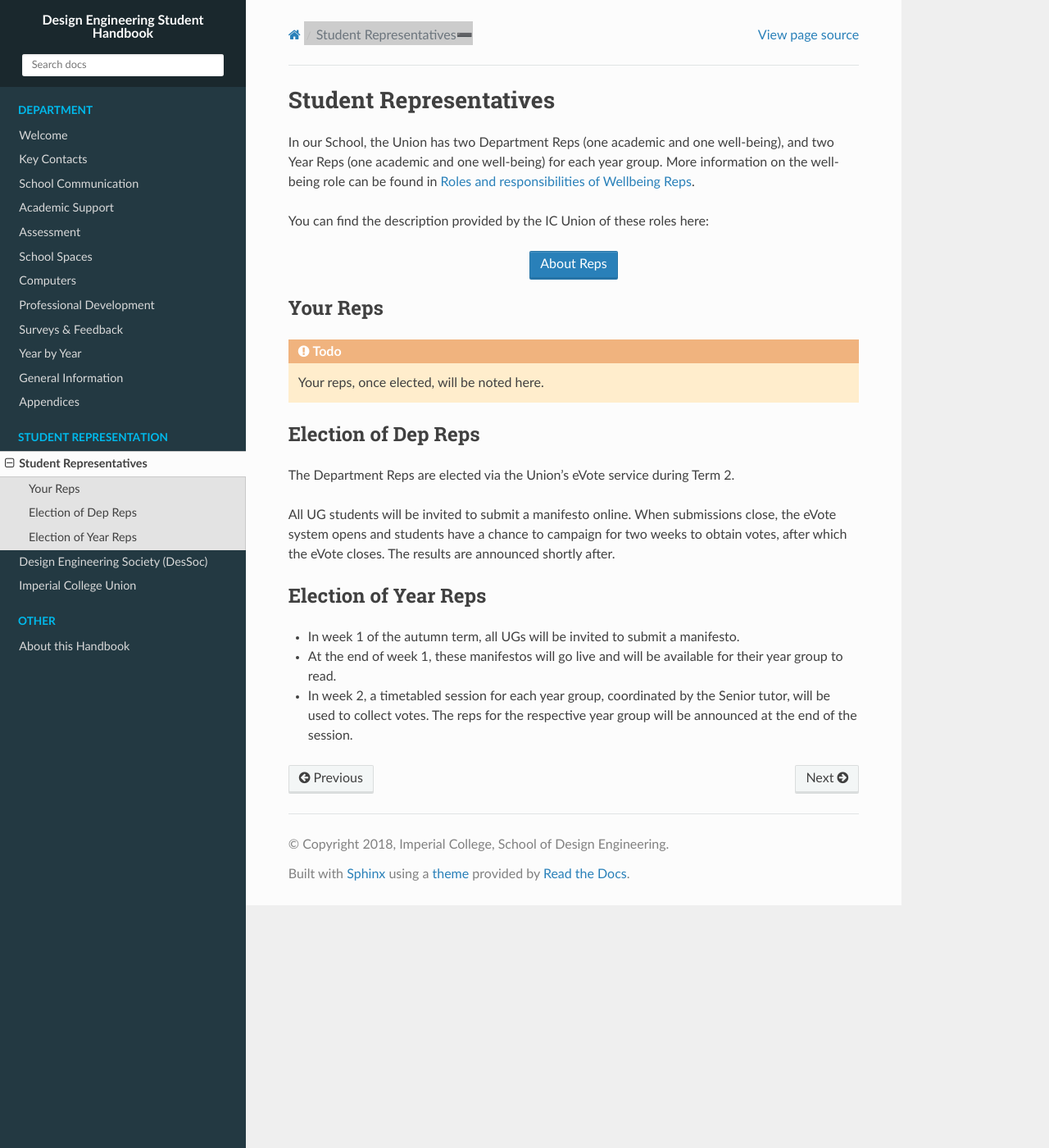
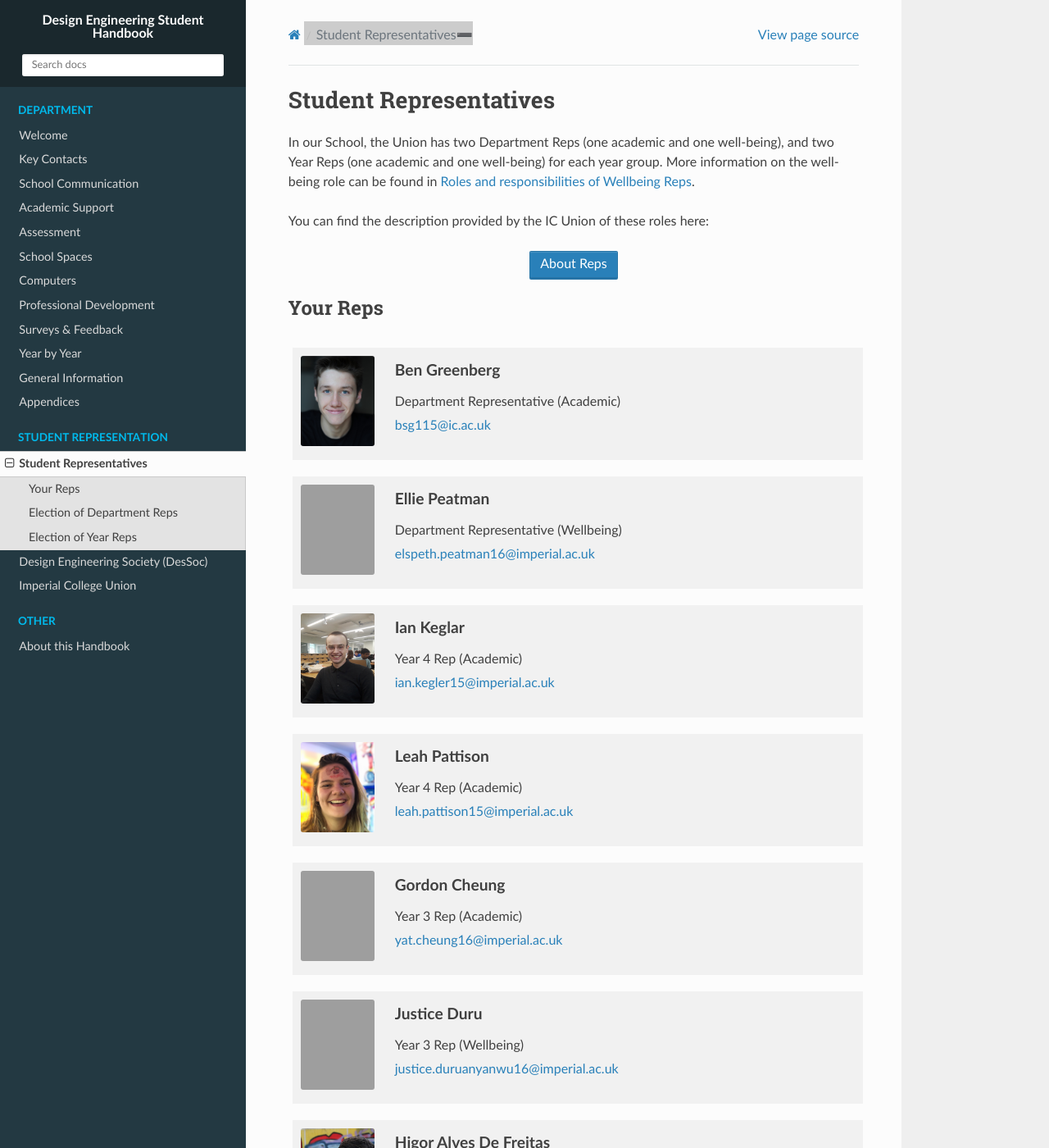
Before and after one commit to ImperialDesSoc/handbook, a Sphinx documentation site: the page built from source/students/reps.rst, in a window 1280 px wide and 1400 px high. Shown: the whole window at 82% size. Built offline with Sphinx 7.4.7 and the Read the Docs theme 2.0.0, drawn with Linux system fonts in a browser that asks for light colours; some of the changed text lies outside the part shown; grey boxes are pictures that could not be loaded.

Commit message:
Update reps page

```diff
--- a/source/students/reps.rst
+++ b/source/students/reps.rst
@@ -15,19 +15,144 @@ You can find the description provided by the IC Union of these roles here:
   </div>
 
 Your Reps
----------
+=========
 
-.. todo:: Your reps, once elected, will be noted here.
+.. raw:: html
 
-Election of Dep Reps
---------------------
+  <link rel="stylesheet" href="https://cdnjs.cloudflare.com/ajax/libs/font-awesome/4.7.0/css/font-awesome.min.css">
+  <style>
+    .profile {
+      /* color: red; */
+      display: inline-block;
+      padding: 10px;
+      background-color: #F1F1F1;
+      width: 100%;
+      height: auto;
+      vertical-align: middle;
+      position: relative;
+      margin-top: 10px;
+      margin-bottom: 10px;
+      margin-left: 5px;
+      margin-right: 5px;
+    }
+    .profile_name {
+      font-weight: bold;
+      width: 100%;
+      padding: 5px;
+      font-size: 1.2em;
+      grid-column-start:2;
+    }
+    .profile_title {
+      /* color: yellow; */
+      width: 100%;
+      padding-left: 5px;
+      padding-right: 5px;
+      font-size: 1em;
+      grid-column-start:2;
+    }
+    .profile_contact {
+      color: orange;
+      width: 100%;
+      word-break: break-all;
+      bottom: 0px;
+      padding-left: 5px;
+      padding-right: 5px;
+      padding-bottom: 5px;
+      grid-column-start:2;
+    }
+
+    .profile_picture {
+      grid-column-start:1;
+      grid-row-start:1;
+      grid-row-end: 5;
+      width:90px;
+      object-fit: cover;
+      border-radius:3px;
+      display: cover;
+      height:110px!important;
+    }
+
+    .grid-container {
+      display: inline-grid;
+      align-content: center;
+      gap: 5px;
+      column-gap: 20px
+    }
+  </style>
+
+  <div>
+    <div class="profile"><div class="grid-container">
+      <img class="profile_picture" src="../_static/rep_profiles/Greenberg-Ben.jpg">
+      <div class="profile_name">Ben Greenberg</div>
+      <div class="profile_title">Department Representative (Academic)</div>
+      <div class="profile_contact"><a href="mailto:bsg115@ic.ac.uk">bsg115@ic.ac.uk</a></div>
+    </div></div>
+    <div class="profile"><div class="grid-container">
+      <img class="profile_picture" src="../_static/rep_profiles/Peatman-Ellie.jpg">
+      <div class="profile_name">Ellie Peatman</div>
+      <div class="profile_title">Department Representative (Wellbeing)</div>
+      <div class="profile_contact"><a href="mailto:elspeth.peatman16@imperial.ac.uk">elspeth.peatman16@imperial.ac.uk</a></div>
+    </div></div>
+    <div class="profile"><div class="grid-container">
+      <img class="profile_picture" src="../_static/rep_profiles/Kegler-Ian.jpg">
+      <div class="profile_name">Ian Keglar</div>
+      <div class="profile_title">Year 4 Rep (Academic)</div>
+      <div class="profile_contact"><a href="mailto:ian.kegler15@imperial.ac.uk">ian.kegler15@imperial.ac.uk</a></div>
+    </div></div>
+    <div class="profile"><div class="grid-container">
+      <img class="profile_picture" src="../_static/rep_profiles/Pattison-Leah.jpg">
+      <div class="profile_name">Leah Pattison</div>
+      <div class="profile_title">Year 4 Rep (Academic)</div>
+      <div class="profile_contact"><a href="mailto:leah.pattison15@imperial.ac.uk">leah.pattison15@imperial.ac.uk</a></div>
+    </div></div>
+    <div class="profile"><div class="grid-container">
+      <img class="profile_picture" src="../_static/rep_profiles/Cheung-Gordan.jpg">
+      <div class="profile_name">Gordon Cheung</div>
+      <div class="profile_title">Year 3 Rep (Academic)</div>
+      <div class="profile_contact"><a href="mailto:yat.cheung16@imperial.ac.uk">yat.cheung16@imperial.ac.uk</a></div>
+    </div></div>
+    <div class="profile"><div class="grid-container">
+      <img class="profile_picture" src="../_static/rep_profiles/Duru-Justice.jpg">
+      <div class="profile_name">Justice Duru</div>
+      <div class="profile_title">Year 3 Rep (Wellbeing)</div>
+      <div class="profile_contact"><a href="mailto:justice.duruanyanwu16@imperial.ac.uk">justice.duruanyanwu16@imperial.ac.uk</a></div>
+    </div></div>
+    <div class="profile"><div class="grid-container">
+      <img class="profile_picture" src="../_static/rep_profiles/Alves_De_Freitas-Higor.jpg">
+      <div class="profile_name">Higor Alves De Freitas</div>
+      <div class="profile_title">Year 2 Rep (Academic)</div>
+      <div class="profile_contact"><a href="mailto:higor.alves-de-freitas17@imperial.ac.uk">higor.alves-de-freitas17@imperial.ac.uk</a></div>
+    </div></div>
+    <div class="profile"><div class="grid-container">
+      <img class="profile_picture" src="../_static/rep_profiles/Mather-Amy.jpg">
+      <div class="profile_name">Amy Mather</div>
+      <div class="profile_title">Year 2 Rep (Wellbeing)</div>
+      <div class="profile_contact"><a href="mailto:amy.mather17@imperial.ac.uk">amy.mather17@imperial.ac.uk</a></div>
+    </div></div>
+    <div class="profile"><div class="grid-container">
+      <img class="profile_picture" src="../_static/rep_profiles/Regojo_Montero-Claudia.jpg">
+      <div class="profile_name">Claudia Regojo Montero</div>
+      <div class="profile_title">Year 1 Rep (Academic)</div>
+      <div class="profile_contact"><a href="mailto:claudia.regojo18@imperial.ac.uk">claudia.regojo18@imperial.ac.uk</a></div>
+    </div></div>
+    <div class="profile"><div class="grid-container">
+      <img class="profile_picture" src="../_static/rep_profiles/Arekat-Hind.jpg">
+      <div class="profile_name">Hind Arekat</div>
+      <div class="profile_title">Year 1 Rep (Wellbeing)</div>
+      <div class="profile_contact"><a href="mailto:hind.arekat18@imperial.ac.uk">hind.arekat18@imperial.ac.uk</a></div>
+    </div></div>
+  </div>
+  <br/>
+
+Election of Department Reps
+===========================
 
 The Department Reps are elected via the Union’s eVote service during Term 2.
 
 All UG students will be invited to submit a manifesto online. When submissions close, the eVote system opens and students have a chance to campaign for two weeks to obtain votes, after which the eVote closes. The results are announced shortly after.
 
 Election of Year Reps
----------------------
+=====================
 
 - In week 1 of the autumn term, all UGs will be invited to submit a manifesto.
 - At the end of week 1, these manifestos will go live and will be available for their year group to read.
```
Also changed, not shown: source/_static/rep_profiles/Alves_De_Freitas-Higor.jpg (added), source/_static/rep_profiles/Arekat-Hind.jpg (added), source/_static/rep_profiles/Greenberg-Ben.jpg (added), source/_static/rep_profiles/Kegler-Ian.jpg (added), source/_static/rep_profiles/Mather-Amy.jpg (added), source/_static/rep_profiles/Pattison-Leah.jpg (added), source/_static/rep_profiles/Regojo_Montero-Claudia.jpg (added).
